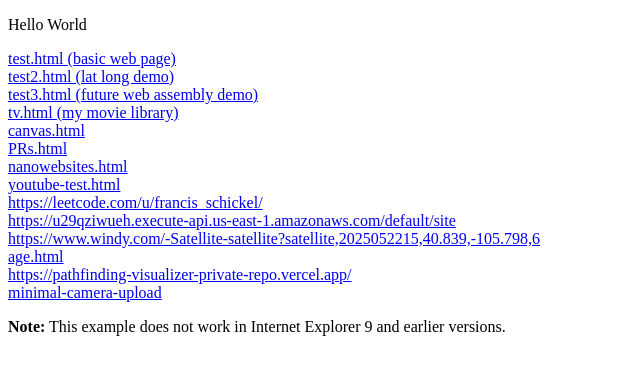
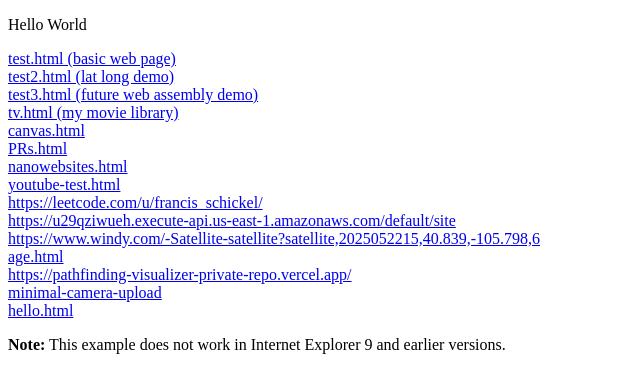
Before and after one commit to EddieVilla/-, a plain HTML site: page index.html in a window 1280 px wide. Shown: the whole page, without its empty margins (0-640 px from the left). Drawn offline with Linux system fonts and the light colour scheme.

Commit message:
Add link to hello.html in index.html

```diff
--- a/index.html
+++ b/index.html
@@ -37,6 +37,7 @@
 	<a href="age.html">age.html</a> <br>
 	<a href="https://pathfinding-visualizer-private-repo.vercel.app/">https://pathfinding-visualizer-private-repo.vercel.app/</a> <br>
 	<a href="http://165.227.221.160:5173/">minimal-camera-upload</a> <br>
+	<a href="hello.html">hello.html</a> <br>
 	<p><b>Note:</b> This example does not work in Internet Explorer 9 and earlier versions.</p>
 	<!-- hiding the whole thing for now <div style="width: 200px; height: 100px;"></div>
  -->
```
